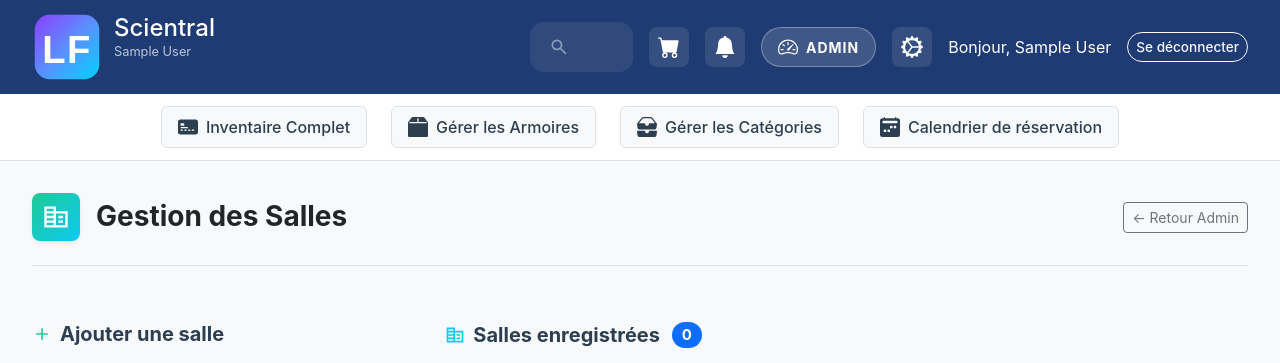
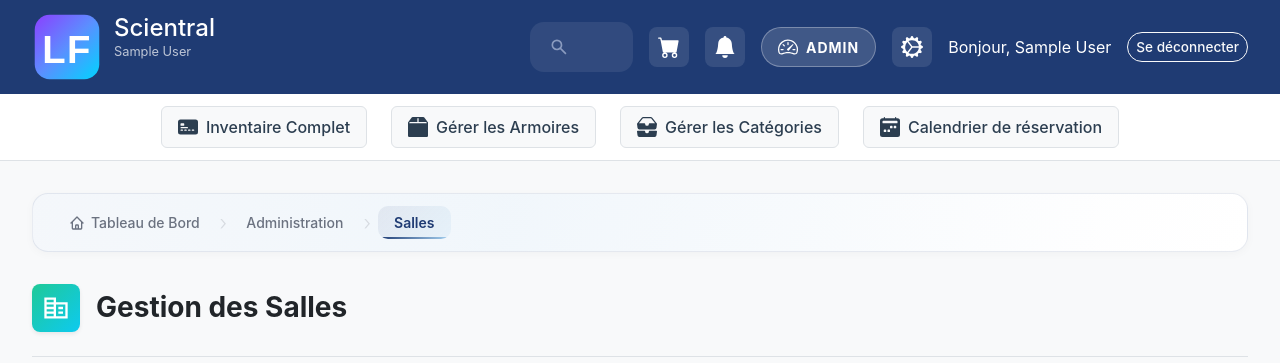
Before and after one commit to crazypopperz/LabFlow, a Flask app: page /admin/salles in a window 1280 px wide. Shown: the top 363 px of the page. Run offline with Flask 3, Linux system fonts and the light colour scheme; the visitor is signed in with stand-in values (Sample User, id 1); data that the repository does not hold is empty; some libraries are stand-ins or nearby versions.

Commit message:
Fix absence breadcrumbs sur pages salles dans admin

```diff
--- a/templates/admin_salles.html
+++ b/templates/admin_salles.html
@@ -15,9 +15,6 @@
             </div>
             <span class="fw-bold text-dark">Gestion des Salles</span>
         </h2>
-        <a href="{{ url_for('admin.admin') }}" class="btn btn-outline-secondary btn-sm">
-            ← Retour Admin
-        </a>
     </div>
 
     <div class="row g-4 mt-2">
--- a/views/admin.py
+++ b/views/admin.py
@@ -1506,7 +1506,12 @@ def gestion_salles():
         .filter_by(etablissement_id=etablissement_id)
         .order_by(Salle.nom)
     ).scalars().all()
-    return render_template("admin_salles.html", salles=salles)
+    breadcrumbs = [
+        {'text': 'Tableau de Bord', 'url': url_for('inventaire.index')},
+        {'text': 'Administration', 'url': url_for('admin.admin')},
+        {'text': 'Salles', 'url': None}
+    ]
+    return render_template("admin_salles.html", salles=salles, breadcrumbs=breadcrumbs)
 
 @admin_bp.route("/salles/ajouter", methods=["POST"])
 @admin_required
```
